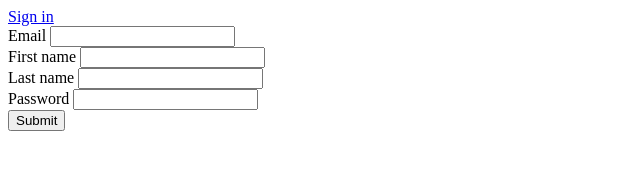
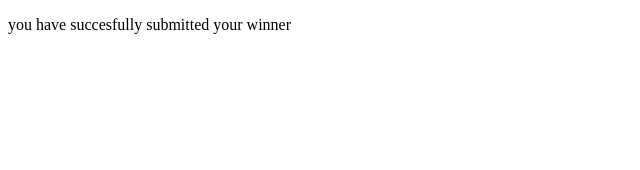
Before and after one commit to simonphuyal/pppppppppppppp, a plain HTML site: page formsuccess.html in a window 1280 px wide. Shown: the whole page, without its empty margins (0-640 px from the left). Drawn offline with Linux system fonts and the light colour scheme.

Commit message:
ninth commit

```diff
--- a/formsuccess.html
+++ b/formsuccess.html
@@ -4,19 +4,8 @@
     <meta charset="UTF-8">
     <meta name="viewport" content="width=device-width, initial-scale=1.0">
     <title>Document</title>
-    <a href="/signin.html">Sign in</a>
 </head>
 <body>
-
-    <form action="./formsuccess.html">
-        <label for ="email">Email</label>
-        <input type="email"id="email"name="email"value=""></input><br>
-        <label for ="fname">First name</label>
-        <input type ="text" id="fname"name="fname"value=""><br>
-        <label for ="lname">Last name</label>
-        <input type ="text" id="lname"name="lname"value=""><br>
-        <label for ="Password">Password</label>
-        <input type ="password" id="pasword"name="password"value=""><br>
-        <input type="button" value="Submit">
+    <p>you have succesfully submitted your winner</p>
 </body>
 </html>
```
Also changed, not shown: index.html (+3 -1 lines).
